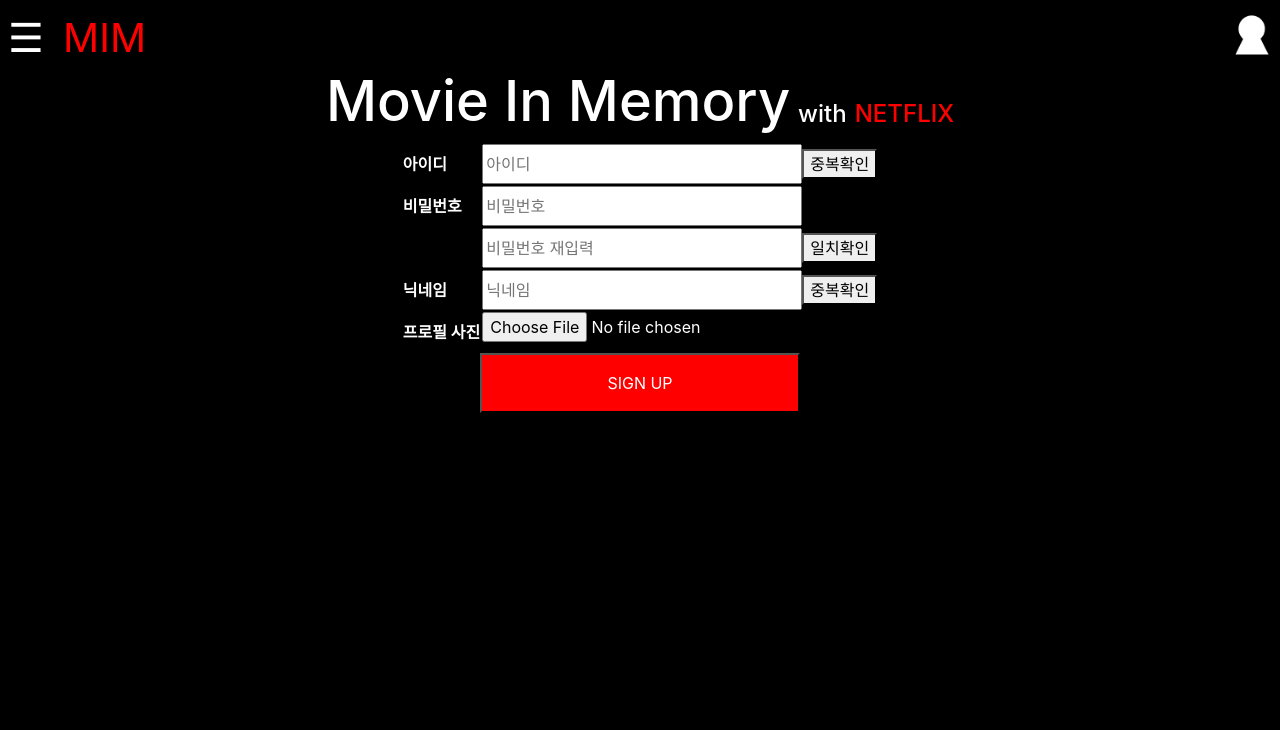
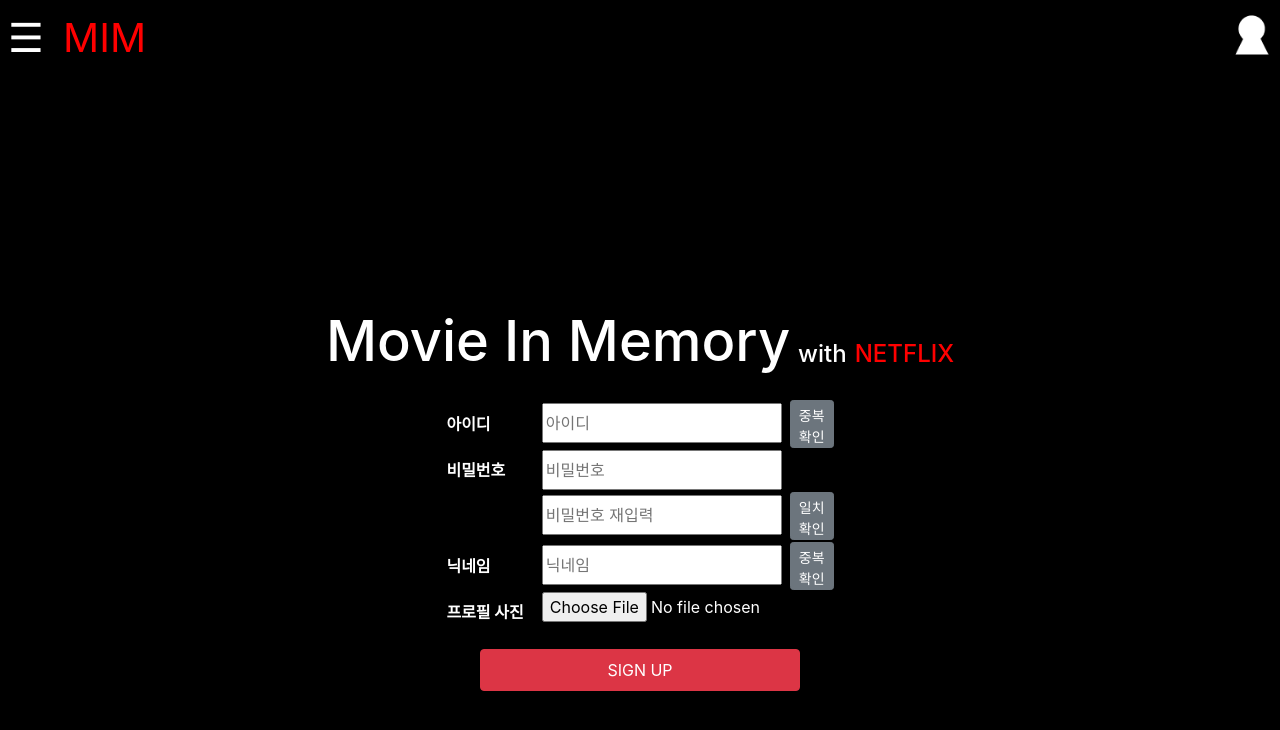
Before and after one commit to shot-on-my-taste-project/MIMFrontServer, a React (Create React App) app: page /signup in a window 1280 px wide. Shown: the top 730 px of the page. Built offline with nearby package versions, Linux system fonts and the light colour scheme.

Commit message:
[chore] 버튼 수정 및 회원가입 css 완료

```diff
--- a/src/pages/Login.js
+++ b/src/pages/Login.js
@@ -1,5 +1,6 @@
 import React, { Component, useState } from 'react'
 import { Route, Link } from 'react-router-dom'
+import {Button} from "react-bootstrap";
 import { SignUp } from '.';
 import Header from '../component/Header';
 import Logo from '../component/Logo';
@@ -16,7 +17,7 @@ const Login = () => {
                         <input type="text" placeholder=" ID"></input>
                         <input type="password" placeholder=" PW"></input>
                     </div>
-                    <button id="login-btn">로그인</button>
+                    <Button variant="danger" id="login-btn">로그인</Button>
                 </div>
                 <ul className="OptionArea">
                     <li><Link style={{textDecoration: 'none', color: 'white'}} id="signup-btn" to="/signup">회원가입</Link></li>
--- a/src/pages/SignUp.js
+++ b/src/pages/SignUp.js
@@ -1,4 +1,5 @@
 import React, { Component } from 'react'
+import {Button, Table} from "react-bootstrap";
 import '../styles/Home.css'
 import '../styles/SignUp.css'
 import Header from '../component/Header';
@@ -13,38 +14,38 @@ const SignUp = () => {
                     <tr>
                         <th colspan="1">아이디</th>
                         <td colspan="1">
-                            <input type="text" placeholder="아이디"/>
-                            <button>중복확인</button>
+                            <input class="userInfo" type="text" placeholder="아이디"/>
+                            <Button variant="secondary" size="sm" className="subBtn">중복<br/>확인</Button>
                         </td>
                     </tr>
                     <tr>
                         <th colspan="1">비밀번호</th>
                         <td colspan="1">
-                            <input type="password" placeholder="비밀번호"/>
+                            <input class="userInfo" type="password" placeholder="비밀번호"/>
                         </td>
                     </tr>
                     <tr>
                         <th colspan="1"></th>
                         <td colspan="1">
-                            <input type="password" placeholder="비밀번호 재입력"/>
-                            <button>일치확인</button>
+                            <input class="userInfo" type="password" placeholder="비밀번호 재입력"/>
+                            <Button variant="secondary" size="sm" className="subBtn">일치<br/>확인</Button>
                         </td>
                     </tr>
                     <tr>
                         <th colspan="1">닉네임</th>
                         <td colspan="1">
-                            <input type="text" placeholder="닉네임"/>
-                            <button>중복확인</button>
+                            <input class="userInfo" type="text" placeholder="닉네임"/>
+                            <Button variant="secondary" size="sm" className="subBtn">중복<br/>확인</Button>
                         </td>
                     </tr>
                     <tr>
                         <th colspan="1">프로필 사진</th>
                         <td colspan="1">
-                            <input type="file" placeholder=""/>
+                            <input class="userInfo" type="file" placeholder=""/>
                         </td>
                     </tr>
                 </table>
-                <button id="signup-btn">SIGN UP</button>
+                <Button variant="danger" id="signup-btn">SIGN UP</Button>
             </div>
 
         </div>
--- a/src/styles/Login.css
+++ b/src/styles/Login.css
@@ -18,8 +18,6 @@ input {
 }
 
 #login-btn {
-    background-color: red;
-    color: white;
     width: 5rem;
 }
 
--- a/src/styles/SignUp.css
+++ b/src/styles/SignUp.css
@@ -1,16 +1,35 @@
+.SignUpArea .Logo {
+    margin-bottom: 1rem;
+    padding-top: 20rem;
+  }
+
 .UserInfoArea {
     display: flex;
     flex-direction: column;
     align-items: center;
 }
 
-.Logo {
-    margin-top: -10rem;
+.UserInfoArea #signup-btn {
+    padding: 0.5rem 0;
+    width: 20rem;
+    margin-top: 1rem;
 }
 
-#signup-btn {
-    background-color: red;
-    color: white;
-    padding: 1rem 0;
-    width: 20rem;
+.SignUpArea .Logo {
+    margin-top: -5rem;
 }
+
+.UserInfoArea .userInfo {
+    width: 15rem;
+    margin-left: 1rem;
+}
+
+.UserInfoArea .subBtn {
+    margin-left: 0.5rem;
+    height: 3rem;
+}
+
+/* PC */
+@media screen and (min-width: 1024px){
+
+}
```
